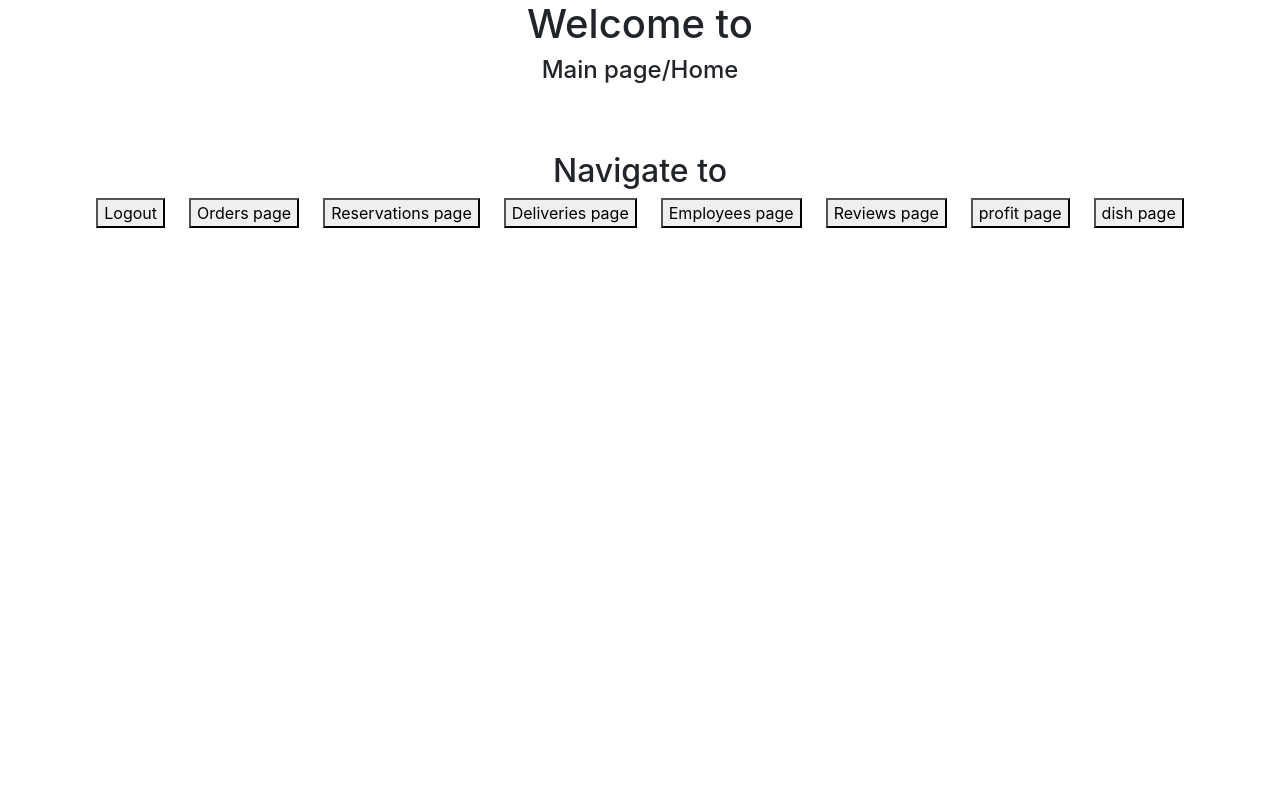
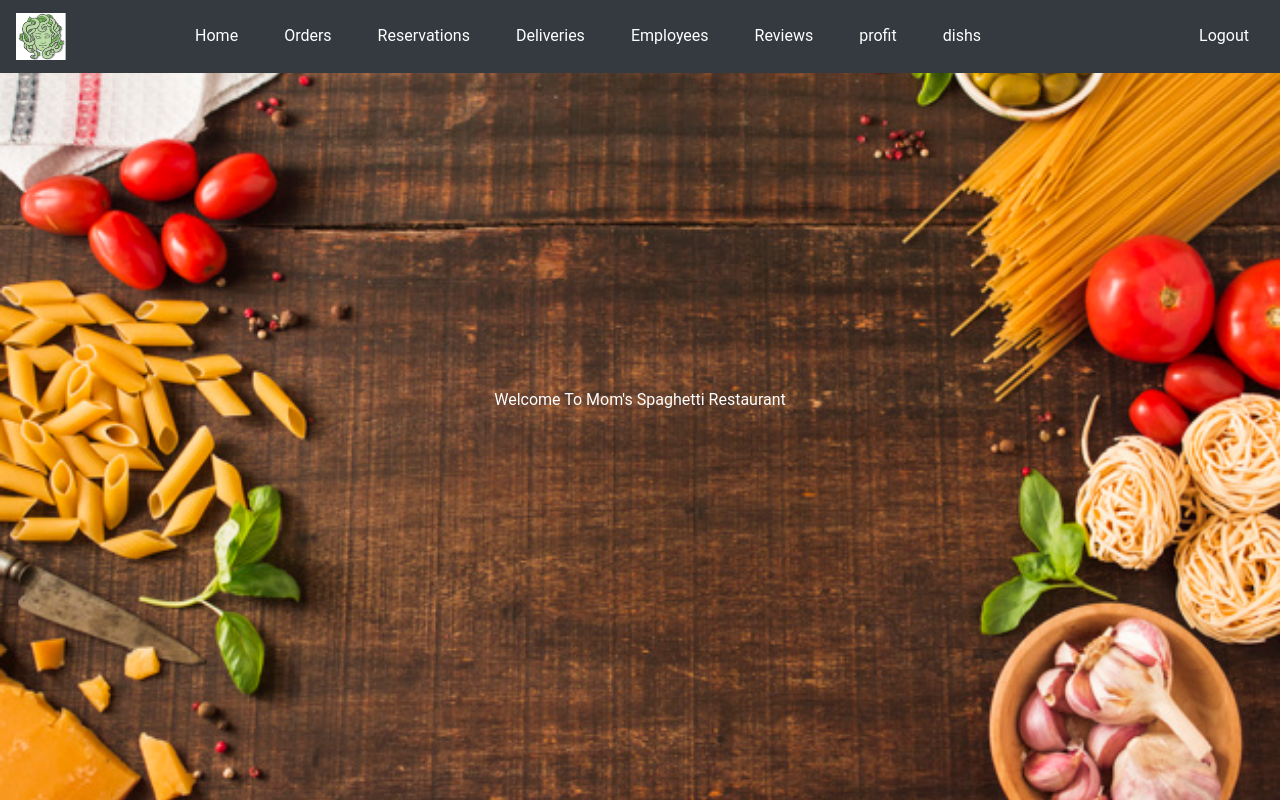
Before and after one commit to mohk1993/Moms-spaghetti, an Angular app: page / in a window 1280 px wide. Built offline with nearby package versions, Linux system fonts and the light colour scheme.

Commit message:
Update singUp and home

```diff
--- a/src/app/home-layout/home/home.component.html
+++ b/src/app/home-layout/home/home.component.html
@@ -1,28 +1,43 @@
 <div class="container-fluid">
     <div class="row">
-
-        <div class="col-12 d-flex justify-content-center">
-            <h1>Welcome to</h1>
-        </div>
-        <div class="col-12 d-flex justify-content-center">
-            <h4>Main page/Home</h4>
-        </div>
-
-        <div style="padding: 3rem 0;"></div>
-
-        <div class="col-12 d-flex justify-content-center">
-            <h2>Navigate to</h2>
-        </div>
-        <div class="col-12 d-flex justify-content-center">
-            <button [routerLink]="['/login']" style="margin: 0 .75rem;">Logout</button>
-            <button [routerLink]="['/orders']" style="margin: 0 .75rem;">Orders page</button>
-            <button [routerLink]="['/reservations']" style="margin: 0 .75rem;">Reservations page</button>
-            <button [routerLink]="['/deliveries']" style="margin: 0 .75rem;">Deliveries page</button>
-            <button [routerLink]="['/employees']" style="margin: 0 .75rem;">Employees page</button>
-            <button [routerLink]="['/reviews']" style="margin: 0 .75rem;">Reviews page</button>
-            <button [routerLink]="['/profit']" style="margin: 0 .75rem;">profit page</button>
-            <button [routerLink]="['/dish']" style="margin: 0 .75rem;">dish page</button>
-        </div>
-
+        <nav class="navbar navbar-expand-md navbar-dark bg-dark fixed-top">
+            <a class="navbar-brand" href="#">
+                <img src="../assets/images/logo-1.png" alt="Logo" style="width:50px;">
+            </a>
+            <div class="collapse navbar-collapse justify-content-center">
+              <ul class="navbar-nav mx-auto order-0">
+                <li class="nav-item active">
+                  <a class="nav-link" [routerLink]="['/']">Home <span class="sr-only">(current)</span></a>
+                </li>
+                <li class="nav-item active">
+                  <a class="nav-link" [routerLink]="['/orders']">Orders<span class="sr-only">(current)</span></a>
+                </li>
+                <li class="nav-item active">
+                  <a class="nav-link"[routerLink]="['/reservations']">Reservations<span class="sr-only">(current)</span></a>
+                </li>
+                <li class="nav-item active">
+                  <a class="nav-link" [routerLink]="['/deliveries']">Deliveries<span class="sr-only">(current)</span></a>
+                </li>
+                <li class="nav-item active">
+                  <a class="nav-link" [routerLink]="['/employees']">Employees<span class="sr-only">(current)</span></a>
+                </li>
+                <li class="nav-item active">
+                  <a class="nav-link" [routerLink]="['/reviews']">Reviews<span class="sr-only">(current)</span></a>
+                </li>
+                <li class="nav-item active">
+                  <a class="nav-link" [routerLink]="['/profit']">profit<span class="sr-only">(current)</span></a>
+                </li>
+                <li class="nav-item active">
+                  <a class="nav-link"  [routerLink]="['/dish']">dishs<span class="sr-only">(current)</span></a>
+                </li>
+              </ul>
+              <ul class="navbar-nav ml-auto">
+                <li class="nav-item active">
+                    <a class="nav-link-logout" [routerLink]="['/login']">Logout <span class="sr-only">(current)</span></a>
+                  </li>
+            </ul>
+            </div>
+          </nav>
+          <div class="centered">Welcome To Mom's Spaghetti Restaurant</div>
     </div>
 </div>
--- a/src/app/home-layout/home/home.component.scss
+++ b/src/app/home-layout/home/home.component.scss
@@ -0,0 +1,46 @@
+.container-fluid{
+    font-family: 'Roboto', sans-serif;
+    background-image: url("/assets/images/RestoBackground.jpg");
+    background-size: cover;
+    background-repeat: no-repeat;
+    background-position-x: center;
+    background-position-y: center;
+
+    //vh = window height, use with caution, makes shit break on tablets
+    height: 100vh;
+    //center content horizontal and vertical center
+    display: flex;
+    justify-content: center;
+    align-items: center;
+}
+ .centered{
+    color: white;
+}
+.navbar-nav > li{
+    padding-left:15px;
+    padding-right:15px;
+  }
+.navbar-nav, .nav-item.active {
+    color: white;
+    a {
+        color: #fff;
+        &:hover {
+            color: #aaa;
+        }
+        &:active {
+            color: black;
+        }
+    }
+}
+.navbar-nav, .nav-item.active {
+    color: white;
+    .nav-link-logout {
+        color: #fff;
+        &:hover {
+            color: red;
+        }
+        &:active {
+            color: black;
+        }
+    }
+}
--- a/src/app/sign-up/sign-up.component.html
+++ b/src/app/sign-up/sign-up.component.html
@@ -1,21 +1,37 @@
-<div class="container-fluid">
-    <div class="row">
-
-        <div class="col-12 d-flex justify-content-center">
-            <h1>Welcome to</h1>
+<div class="signup-form">
+    <form>
+		<div class="col-xs-8 col-xs-offset-4">
+			<h2>Sign Up</h2>
+		</div>
+        <div class="form-group">
+			<label class="control-label col-xs-4">Username</label>
+			<div class="col-xs-8">
+                <input type="text" class="form-control" name="username" required="required">
+            </div>
         </div>
-        <div class="col-12 d-flex justify-content-center">
-            <h4>Sign up page</h4>
+		<div class="form-group">
+			<label class="control-label col-xs-4">Email Address</label>
+			<div class="col-xs-8">
+                <input type="email" class="form-control" name="email" required="required">
+            </div>
         </div>
-
-        <div style="padding: 3rem 0;"></div>
-
-        <div class="col-12 d-flex justify-content-center">
-            <h2>Navigate to</h2>
+		<div class="form-group">
+			<label class="control-label col-xs-4">Password</label>
+			<div class="col-xs-8">
+                <input type="password" class="form-control" name="password" required="required">
+            </div>
         </div>
-        <div class="col-12 d-flex justify-content-center">
-            <button [routerLink]="['/login']" style="margin: 0 .75rem;">Login page</button>
+		<div class="form-group">
+			<label class="control-label col-xs-4">Confirm Password</label>
+			<div class="col-xs-8">
+                <input type="password" class="form-control" name="confirm_password" required="required">
+            </div>
         </div>
-
-    </div>
+		<div class="form-group">
+			<div class="col-xs-8 col-xs-offset-4">
+                <button class="btn" [routerLink]="['/login']" style="margin: 0 .75rem;">Sign up</button>
+			</div>
+		</div>
+    </form>
+	<div class="text-center">Already have an account? <a [routerLink]="['/login']">Login here</a></div>
 </div>
--- a/src/app/sign-up/sign-up.component.scss
+++ b/src/app/sign-up/sign-up.component.scss
@@ -0,0 +1,72 @@
+body {
+    color: #999;
+    background: #f3f3f3;
+    font-family: 'Roboto', sans-serif;
+}
+.form-control {
+    border-color: #eee;
+    min-height: 41px;
+    box-shadow: none !important;
+}
+.form-control:focus {
+    border-color: #5cd3b4;
+}
+.form-control, .btn {
+    border-radius: 3px;
+}
+.signup-form {
+    width: 500px;
+    margin: 0 auto;
+    padding: 30px 0;
+}
+.signup-form h2 {
+    color: #333;
+    margin: 0 0 30px 0;
+    display: inline-block;
+    padding: 0 30px 10px 0;
+    border-bottom: 3px solid #5cd3b4;
+}
+.signup-form form {
+    color: #fff;
+    border-radius: 3px;
+    margin-bottom: 15px;
+    background: #999;
+    box-shadow: 0px 2px 2px rgba(0, 0, 0, 0.3);
+    padding: 30px;
+}
+.signup-form .form-group {
+    margin-bottom: 20px;
+}
+.signup-form label {
+    font-weight: normal;
+    font-size: 13px;
+}
+.signup-form input[type="checkbox"] {
+    margin-top: 2px;
+}
+.signup-form .btn {
+    font-size: 16px;
+    font-weight: bold;
+    background: #5cd3b4;
+    border: none;
+    margin-top: 20px;
+    min-width: 140px;
+}
+.signup-form .btn:hover, .signup-form .btn:focus {
+    background: #41cba9;
+    outline: none !important;
+}
+.signup-form a {
+    color: #5cd3b4;
+    text-decoration: underline;
+}
+.signup-form a:hover {
+    text-decoration: none;
+}
+.signup-form form a {
+    color: #5cd3b4;
+    text-decoration: none;
+}
+.signup-form form a:hover {
+    text-decoration: underline;
+}
```
